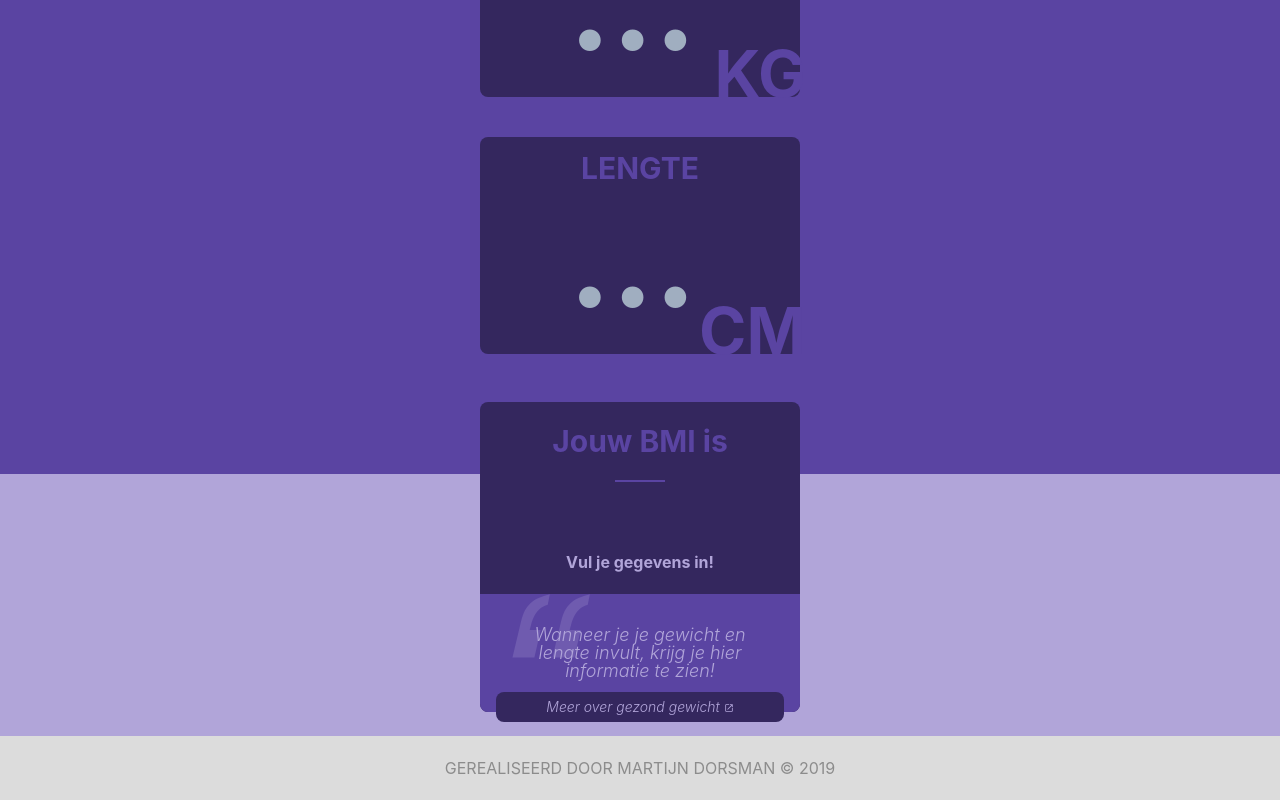
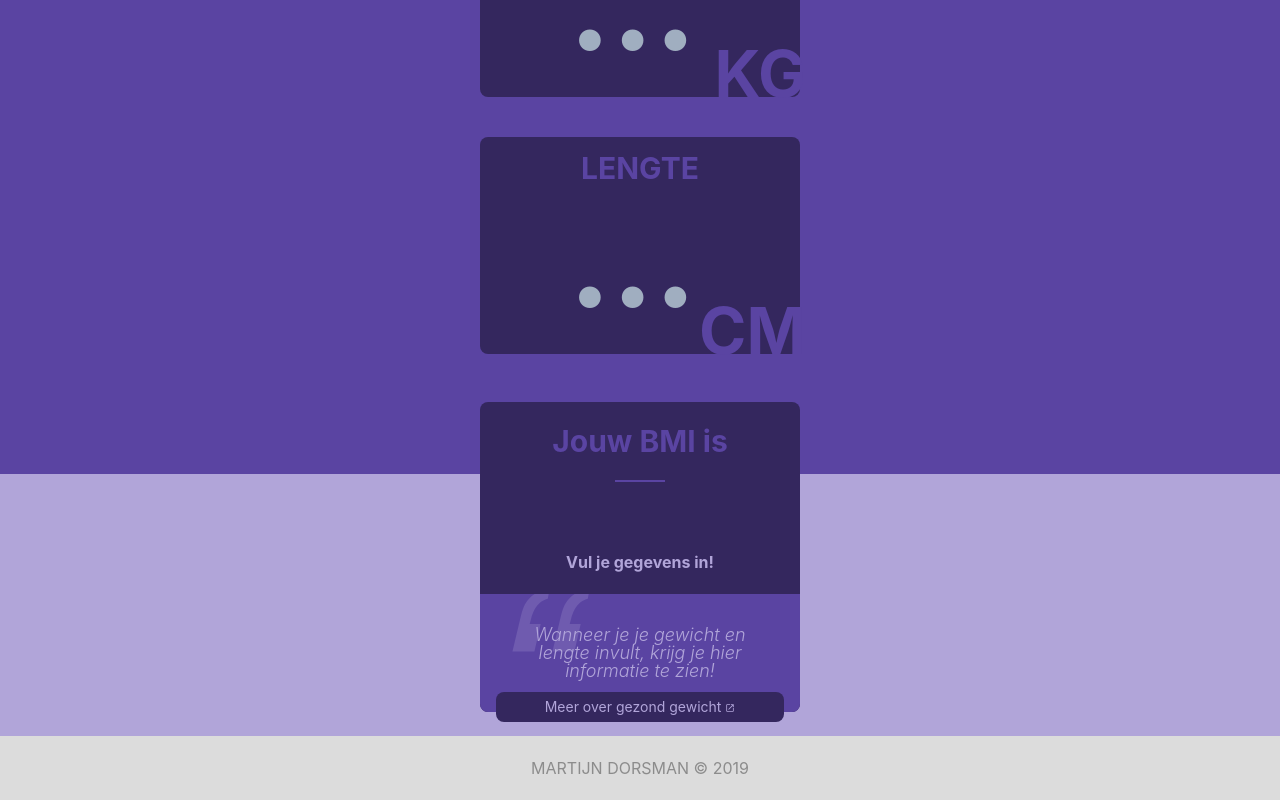
Before and after one commit to martijnd/bmi-calculator, a Svelte app: page / in a window 1280 px wide. Shown: the part 542-1342 px from the top of the page. Built offline with nearby package versions, Linux system fonts and the light colour scheme.

Commit message:
Fixed retaining custom classes on purge

```diff
--- a/public/global.css
+++ b/public/global.css
@@ -6,7 +6,7 @@ body {
 }
 
 body {
-  color: #333;
+  color: #b1a5d9;
   margin: 0;
   padding: 8px;
   box-sizing: border-box;
--- a/src/App.svelte
+++ b/src/App.svelte
@@ -58,8 +58,7 @@
   </div>
   <div class="footer bg-footer p-6">
     <div class="container text-center mx-auto text-footer-text uppercase">
-      Gerealiseerd door Martijn Dorsman &copy; 2019
+      Martijn Dorsman &copy; {new Date().getFullYear()}
     </div>
   </div>
-  <span class="text-theme-red text-theme-orange text-theme-green" />
 </div>
--- a/src/Result.svelte
+++ b/src/Result.svelte
@@ -1,6 +1,7 @@
 <script>
   export let bmi = "&nbsp;";
   let color = "green";
+
   const subtitles = {
     blank: "Vul je gegevens in!",
     purple: "Je bent veel te licht voor je lengte",
@@ -25,6 +26,12 @@
       "Daardoor heb je een veel grotere kans op bepaalde ziekten, dan mensen van dezelfde leeftijd met een lager, gezond gewicht."
   };
 
+  const classNames = {
+    green: "text-theme-green",
+    orange: "text-theme-orange",
+    red: "text-theme-red"
+  };
+
   const getWeightValues = bmi => {
     switch (true) {
       case bmi < 25:
@@ -38,15 +45,15 @@
     }
   };
 
-  $: classes = `text-theme-${getWeightValues(bmi)} font-bold text-6xl`;
+  $: classes = `${classNames[getWeightValues(bmi)]} font-bold text-6xl`;
 </script>
 
 <div
   class="Result relative -mt-24 mx-auto bg-primary-dark text-center max-w-xs
   rounded-lg">
-  <div class="top p-6">
+  <div class="top p-6 relative z-10">
     <h2 class="text-3xl text-primary font-bold">Jouw BMI is</h2>
-    <hr class="border-primary mt-6 w-12" />
+    <hr class="mt-6 border-primary w-12" />
     <span class={classes}>
       {@html bmi}
     </span>
@@ -56,9 +63,10 @@
   </div>
   <div
     class="bottom relative bg-primary text-light-text p-8 italic text-lg
-    font-light rounded-b-lg">
+    font-light rounded-b-lg z-0 overflow-hidden">
     {descriptions[getWeightValues(bmi)]}
-    <img class="absolute top-0 left-1" src="quote.svg" alt="quote" />
+    <img class="absolute -top-6px left-1" src="quote.svg" alt="quote" />
+  </div>
   <a
     href="/"
     class="absolute -bottom-10px inset-x-0 py-2 text-sm bg-primary-dark mx-4
@@ -67,4 +75,3 @@
     <img src="launch.svg" alt="launch" class="inline" />
   </a>
 </div>
-</div>
```
Lines whose indentation alone changed are shown as unchanged.
